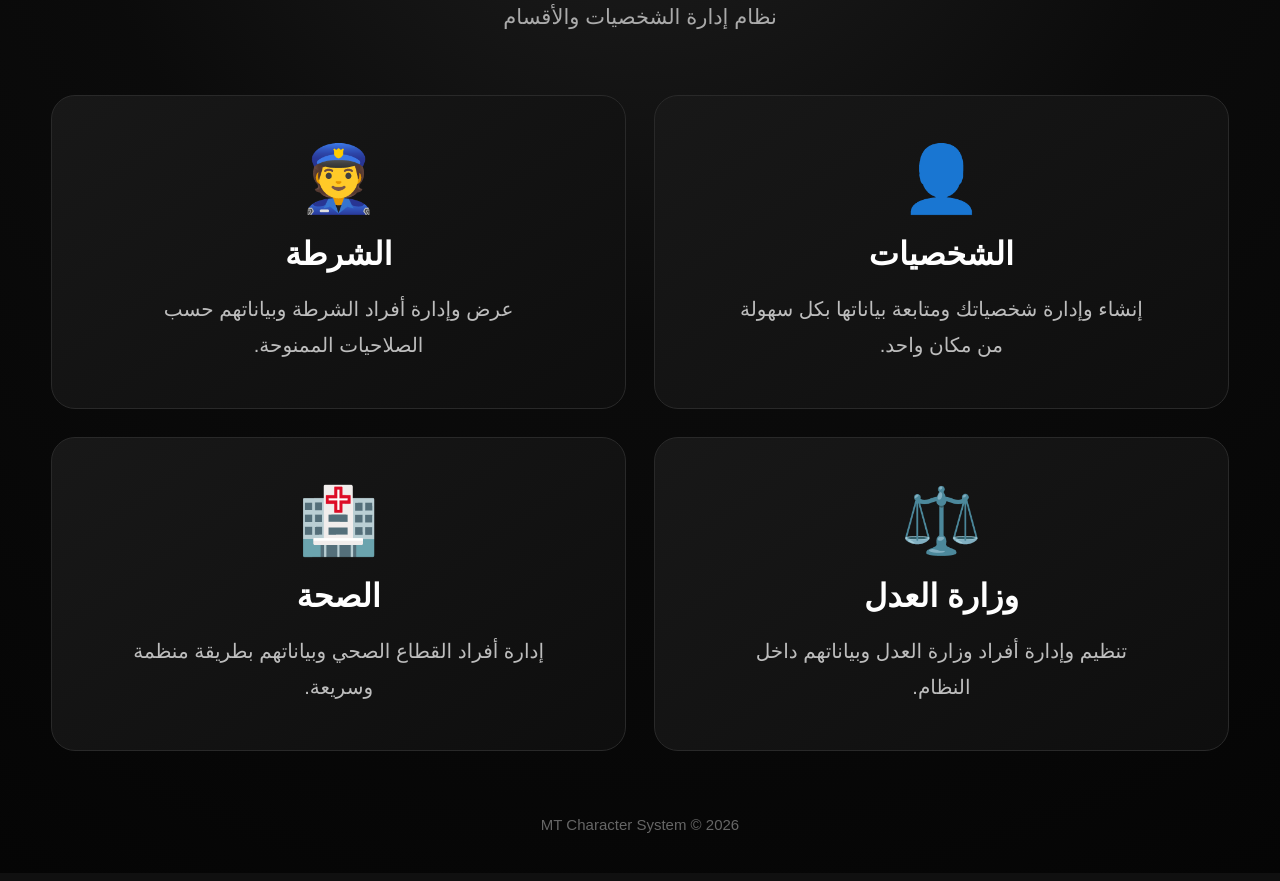
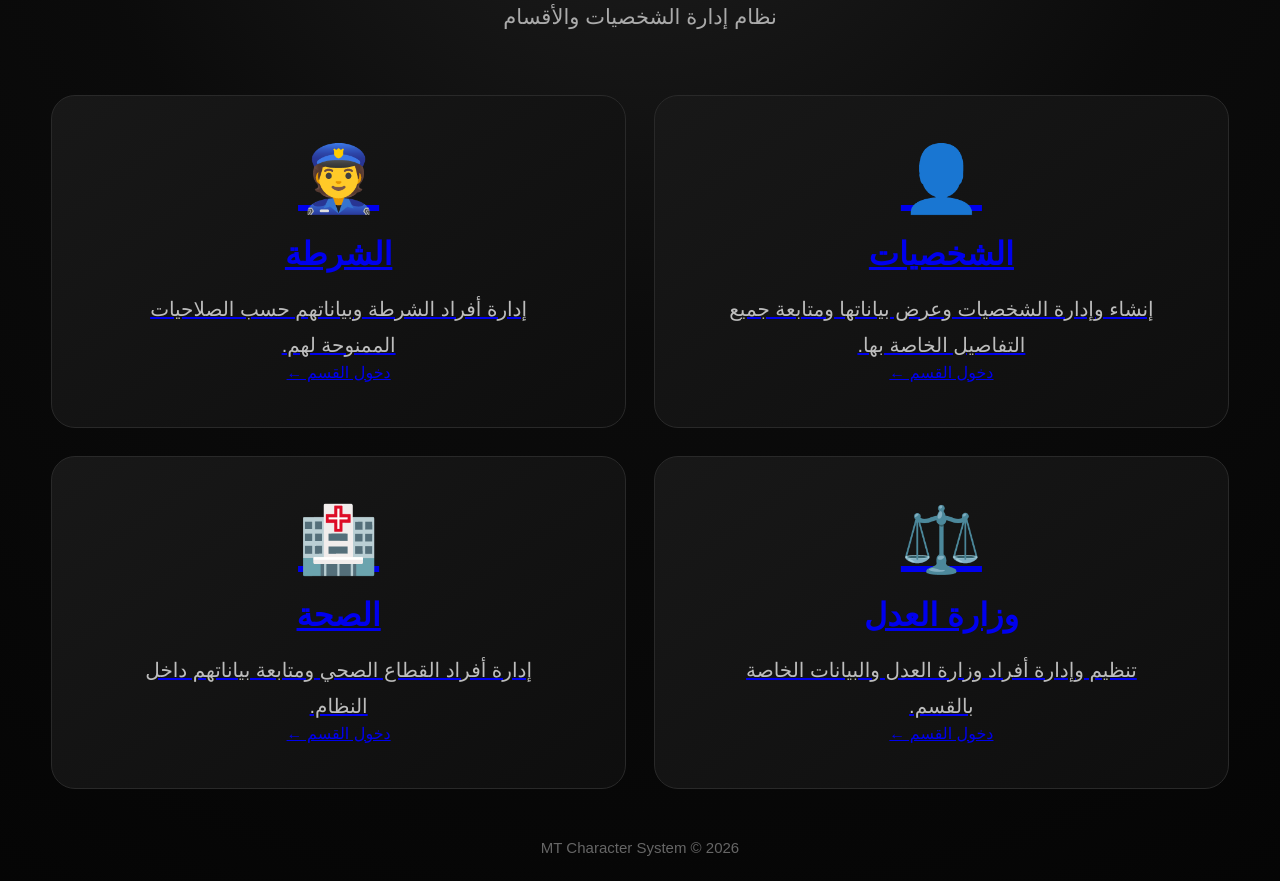
Before and after one commit to dahomaq37-jpg/-MT-Character-System, a Flask app: page / in a window 1280 px wide. Shown: the part 245-1126 px from the top of the page. Before the commit the page ends 1078 px from the top, so only its background shows below. Run offline with Flask 3, Linux system fonts and the light colour scheme.

Commit message:
Update index.html

```diff
--- a/templates/index.html
+++ b/templates/index.html
@@ -13,52 +13,74 @@
 
     <header class="hero">
         <div class="mt-logo">MT</div>
+
         <h1>MT Character System</h1>
         <p>نظام إدارة الشخصيات والأقسام</p>
     </header>
 
+
     <main class="sections">
 
-        <div class="section-card">
+        <a href="/characters" class="section-card">
             <div class="icon">👤</div>
+
             <h2>الشخصيات</h2>
+
             <p>
-                إنشاء وإدارة شخصياتك ومتابعة بياناتها
-                بكل سهولة من مكان واحد.
+                إنشاء وإدارة الشخصيات وعرض بياناتها
+                ومتابعة جميع التفاصيل الخاصة بها.
             </p>
-        </div>
 
-        <div class="section-card">
+            <span class="open">دخول القسم ←</span>
+        </a>
+
+
+        <a href="/police" class="section-card">
             <div class="icon">👮</div>
+
             <h2>الشرطة</h2>
+
             <p>
-                عرض وإدارة أفراد الشرطة وبياناتهم
-                حسب الصلاحيات الممنوحة.
+                إدارة أفراد الشرطة وبياناتهم
+                حسب الصلاحيات الممنوحة لهم.
             </p>
-        </div>
 
-        <div class="section-card">
+            <span class="open">دخول القسم ←</span>
+        </a>
+
+
+        <a href="/justice" class="section-card">
             <div class="icon">⚖️</div>
+
             <h2>وزارة العدل</h2>
+
             <p>
                 تنظيم وإدارة أفراد وزارة العدل
-                وبياناتهم داخل النظام.
+                والبيانات الخاصة بالقسم.
             </p>
-        </div>
 
-        <div class="section-card">
+            <span class="open">دخول القسم ←</span>
+        </a>
+
+
+        <a href="/health" class="section-card">
             <div class="icon">🏥</div>
+
             <h2>الصحة</h2>
+
             <p>
-                إدارة أفراد القطاع الصحي وبياناتهم
-                بطريقة منظمة وسريعة.
+                إدارة أفراد القطاع الصحي
+                ومتابعة بياناتهم داخل النظام.
             </p>
-        </div>
+
+            <span class="open">دخول القسم ←</span>
+        </a>
 
     </main>
 
+
     <footer>
-        <p>MT Character System © 2026</p>
+        MT Character System © 2026
     </footer>
 
 </body>
```
